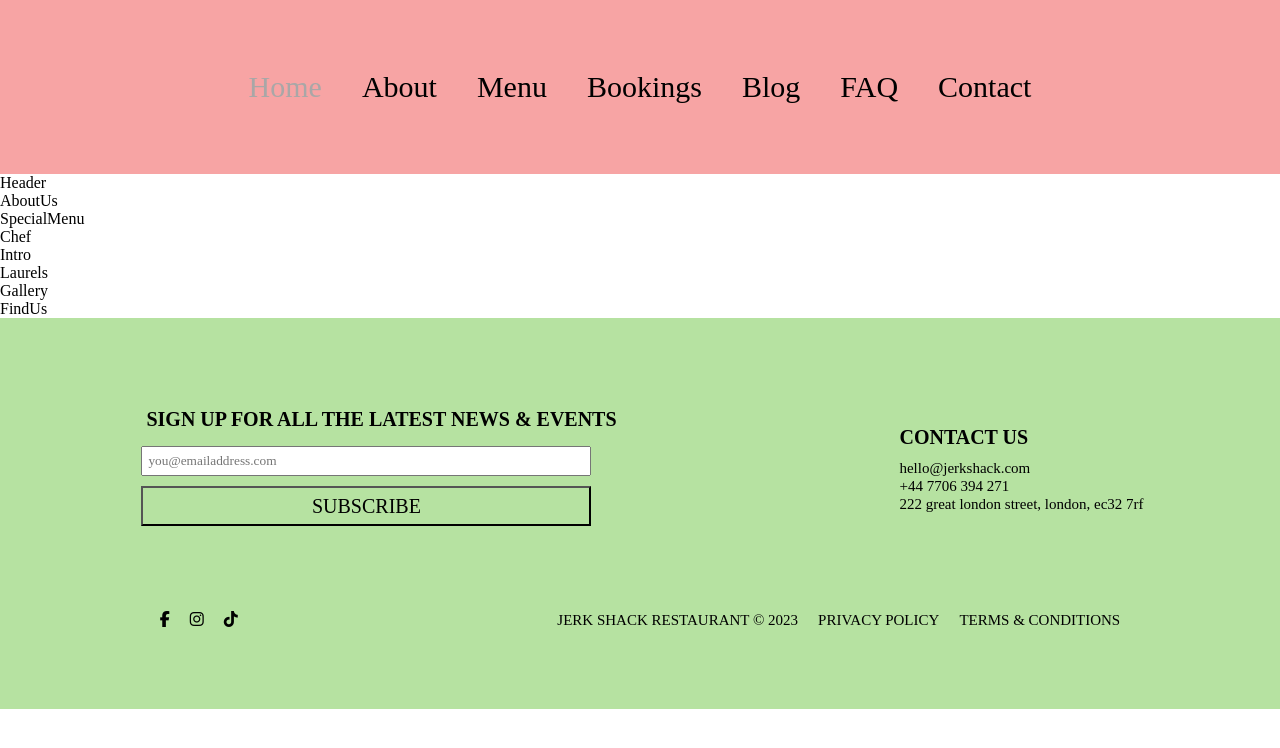
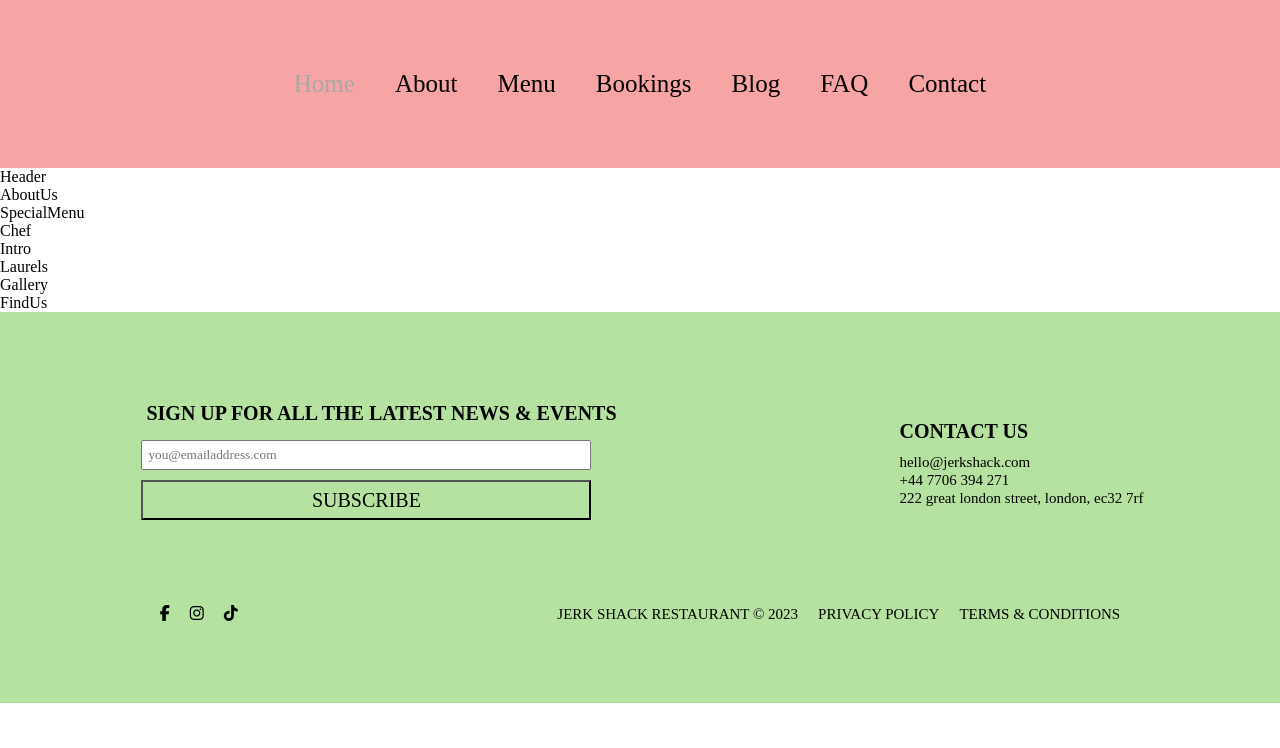
Before and after one commit to denisecodes/Jerk-Shack-Restaurant, a React (Create React App) app: page / in a window 1280 px wide. Shown: the top 748 px of the page. Built offline with nearby package versions, Linux system fonts and the light colour scheme; a web font is replaced by a local one.

Commit message:
Update Navbar.css
update font size of navbar

```diff
--- a/src/components/Navbar/Navbar.css
+++ b/src/components/Navbar/Navbar.css
@@ -1,6 +1,6 @@
 #navbar {
     font-family: 'Chelsea Market', cursive;
-    font-size: 30px;
+    font-size: 25px;
     background-color: #F7A4A4;
     display: flex;
     justify-content: center;
```
